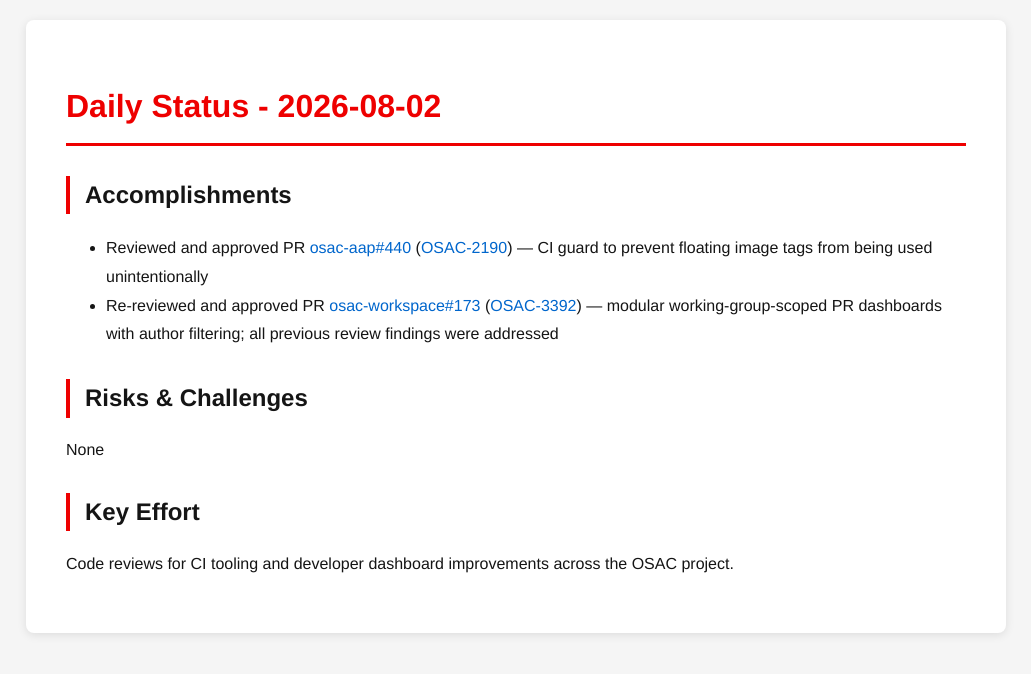
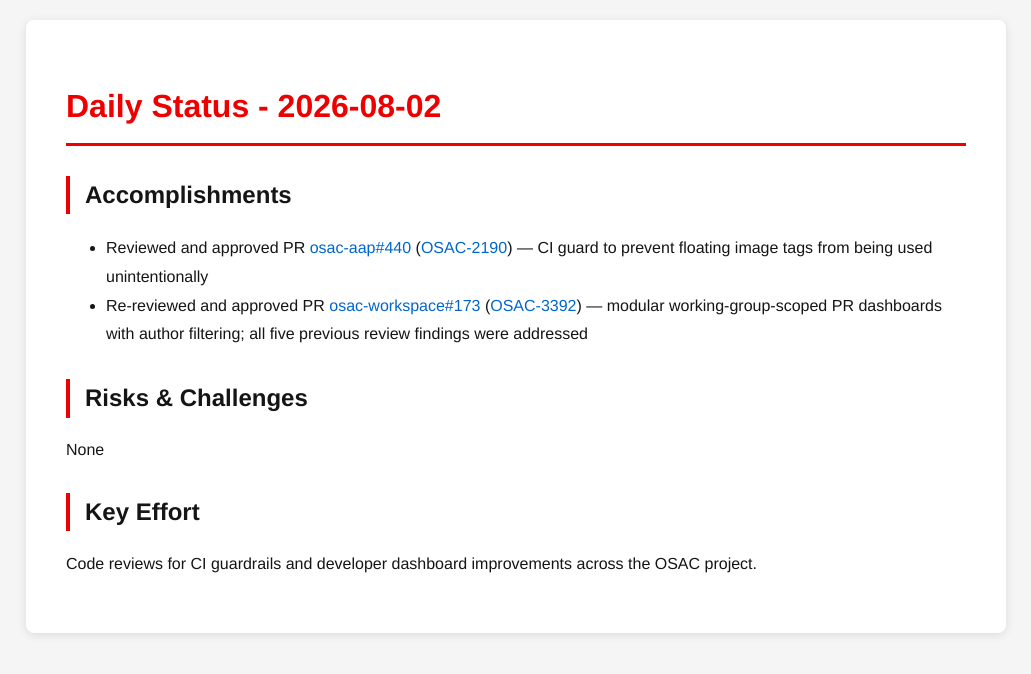
Before and after one commit to tzvatot/daily-status, a Jekyll site: the page built from 2026-08-02.md, in a window 1280 px wide. Shown: the top 674 px of the page, without its empty margins (124-1155 px from the left). Built offline with Jekyll 4.4.1, drawn with Linux system fonts in a browser that asks for light colours.

Commit message:
Daily status update - 2026-08-02

```diff
--- a/2026-08-02.md
+++ b/2026-08-02.md
@@ -8,10 +8,10 @@ date: 2026-08-02
 
 ## Accomplishments
 - Reviewed and approved PR [osac-aap#440](https://github.com/osac-project/osac-aap/pull/440) ([OSAC-2190](https://redhat.atlassian.net/browse/OSAC-2190)) — CI guard to prevent floating image tags from being used unintentionally
-- Re-reviewed and approved PR [osac-workspace#173](https://github.com/osac-project/osac-workspace/pull/173) ([OSAC-3392](https://redhat.atlassian.net/browse/OSAC-3392)) — modular working-group-scoped PR dashboards with author filtering; all previous review findings were addressed
+- Re-reviewed and approved PR [osac-workspace#173](https://github.com/osac-project/osac-workspace/pull/173) ([OSAC-3392](https://redhat.atlassian.net/browse/OSAC-3392)) — modular working-group-scoped PR dashboards with author filtering; all five previous review findings were addressed
 
 ## Risks & Challenges
 None
 
 ## Key Effort
-Code reviews for CI tooling and developer dashboard improvements across the OSAC project.
+Code reviews for CI guardrails and developer dashboard improvements across the OSAC project.
```
